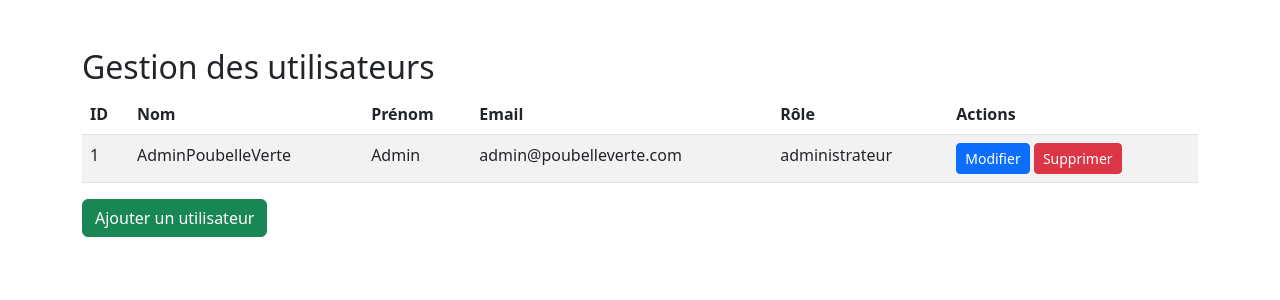
After one commit to MaryliaSabatier/projet_poubelle_verte, a PHP site: page /gestion_utilisateurs.php in a window 1280 px wide. The commit adds this page. Shown: the top 300 px of the page. Run offline with PHP 8.4, Linux system fonts and the light colour scheme; a user stored in the database is signed in; data comes from the database, SQL or seed files in the repository.

Commit message:
Add add user and gestion of users

```diff
--- /dev/null
+++ b/gestion_utilisateurs.php
@@ -0,0 +1,88 @@
+<?php
+session_start();
+
+// Vérification de la connexion et du rôle d'administrateur
+if (!isset($_SESSION['user_id']) || $_SESSION['role_id'] != 1) {
+    header('Location: login.php');
+    exit();
+}
+
+// Connexion à la base de données (à adapter avec vos informations)
+$servername = "localhost";
+$username_db = "root";
+$password_db = "";
+$dbname = "poubelle_verte";
+
+$conn = new mysqli($servername, $username_db, $password_db, $dbname);
+if ($conn->connect_error) {
+    die("La connexion a échoué : " . $conn->connect_error);
+}
+
+// Récupération des utilisateurs et de leurs rôles
+$sqlUtilisateurs = "SELECT utilisateurs.id, utilisateurs.nom, utilisateurs.prenom, utilisateurs.email, roles.nom AS role
+                    FROM utilisateurs
+                    INNER JOIN roles ON utilisateurs.role_id = roles.id";
+$resultUtilisateurs = $conn->query($sqlUtilisateurs);
+
+// Traitement des actions (suppression d'utilisateur)
+if (isset($_GET['action']) && $_GET['action'] == 'supprimer' && isset($_GET['id'])) {
+    $userId = $_GET['id'];
+
+    // Suppression de l'utilisateur
+    $stmt = $conn->prepare("DELETE FROM utilisateurs WHERE id = ?");
+    $stmt->bind_param("i", $userId);
+    if ($stmt->execute()) {
+        header('Location: gestion_utilisateurs.php'); // Redirection après suppression réussie
+        exit();
+    } else {
+        echo "Erreur lors de la suppression de l'utilisateur.";
+    }
+}
+?>
+
+<!DOCTYPE html>
+<html>
+<head>
+    <title>Gestion des utilisateurs</title>
+    <link rel="stylesheet" href="https://cdn.jsdelivr.net/npm/bootstrap@5.3.0/dist/css/bootstrap.min.css">
+</head>
+<body>
+    <div class="container mt-5">
+        <h2>Gestion des utilisateurs</h2>
+
+        <?php if ($resultUtilisateurs->num_rows > 0): ?>
+            <table class="table table-striped">
+                <thead>
+                    <tr>
+                        <th>ID</th>
+                        <th>Nom</th>
+                        <th>Prénom</th>
+                        <th>Email</th>
+                        <th>Rôle</th>
+                        <th>Actions</th>
+                    </tr>
+                </thead>
+                <tbody>
+                    <?php while ($row = $resultUtilisateurs->fetch_assoc()): ?>
+                        <tr>
+                            <td><?php echo $row["id"]; ?></td>
+                            <td><?php echo $row["nom"]; ?></td>
+                            <td><?php echo $row["prenom"]; ?></td>
+                            <td><?php echo $row["email"]; ?></td>
+                            <td><?php echo $row["role"]; ?></td>
+                            <td>
+                                <a href="modifier_utilisateur.php?id=<?php echo $row["id"]; ?>" class="btn btn-primary btn-sm">Modifier</a>
+                                <a href="gestion_utilisateurs.php?action=supprimer&id=<?php echo $row["id"]; ?>" class="btn btn-danger btn-sm" onclick="return confirm('Êtes-vous sûr de vouloir supprimer cet utilisateur ?')">Supprimer</a>
+                            </td>
+                        </tr>
+                    <?php endwhile; ?>
+                </tbody>
+            </table>
+        <?php else: ?>
+            <p>Aucun utilisateur trouvé.</p>
+        <?php endif; ?>
+
+        <a href="ajouter_utilisateur.php" class="btn btn-success">Ajouter un utilisateur</a>
+    </div>
+</body>
+</html>
```
Also changed, not shown: ajouter_utilisateur.php (+56 -19 lines).
